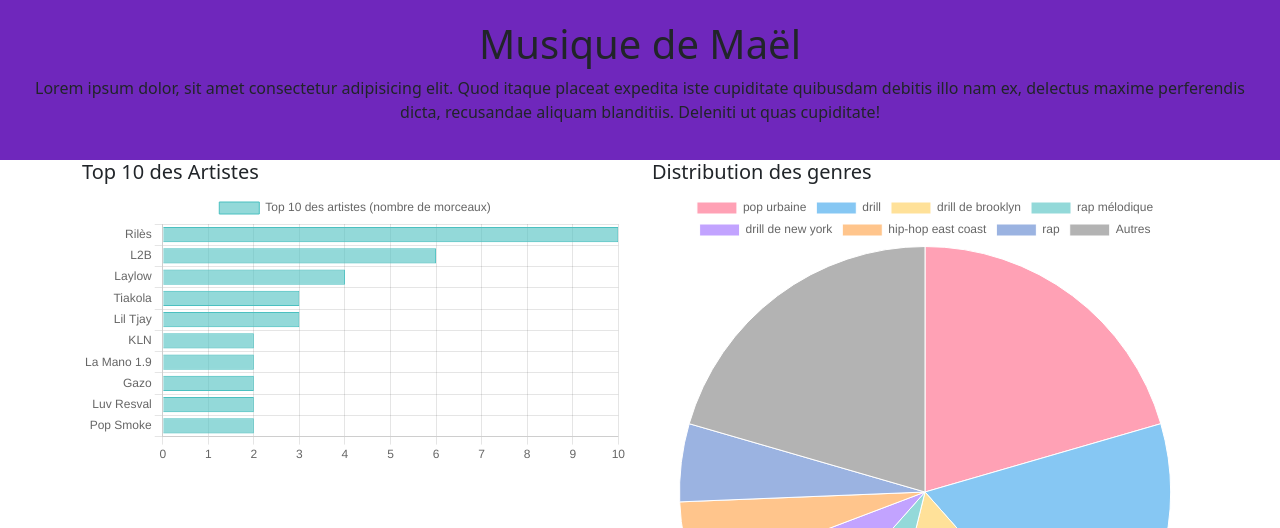
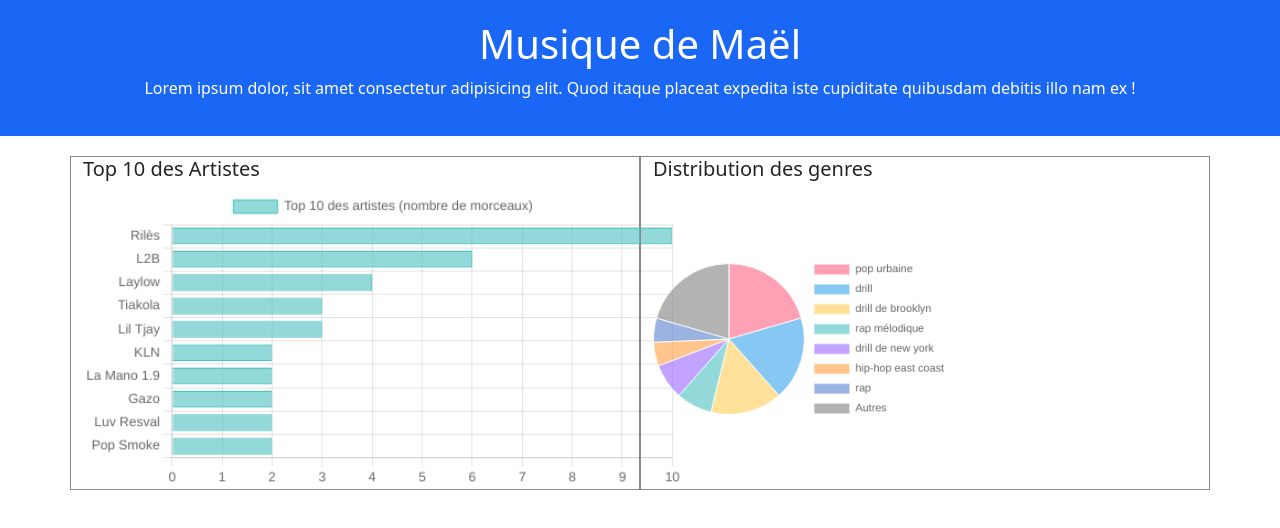
Before and after one commit to MaelT-L/projet-spotify, a plain HTML site: page index.html in a window 1280 px wide. Shown: the top 528 px of the page. Drawn offline with nearby package versions, Linux system fonts and the light colour scheme.

Commit message:
Start the css

```diff
--- a/index.html
+++ b/index.html
@@ -16,21 +16,19 @@
       <h1>Musique de Maël</h1>
       <p>
         Lorem ipsum dolor, sit amet consectetur adipisicing elit. Quod itaque
-        placeat expedita iste cupiditate quibusdam debitis illo nam ex, delectus
-        maxime perferendis dicta, recusandae aliquam blanditiis. Deleniti ut
-        quas cupiditate!
+        placeat expedita iste cupiditate quibusdam debitis illo nam ex !
       </p>
     </div>
     <!-- Container Graphiques -->
     <div class="container">
       <div id="graphs" class="row">
         <!-- Graphique 1 -->
-        <div class="col-md-6">
+        <div class="col-md-6 graph1">
           <h5>Top 10 des Artistes</h5>
           <canvas id="graph1"></canvas>
         </div>
         <!-- Graphique 2 -->
-        <div class="col-md-6">
+        <div class="col-md-6 graph2">
           <h5>Distribution des genres</h5>
           <canvas id="graph2"></canvas>
         </div>
@@ -39,7 +37,8 @@
     <!-- Container Tableau -->
     <div class="container">
       <div class="row">
-        <div class="col-12">
+        <div class="col-1"></div>
+        <div class="col-10">
           <div class="table-responsive">
             <table
               class="table table-bordered align-middle table-hover"
@@ -57,6 +56,7 @@
             </table>
           </div>
         </div>
+        <div class="col-1"></div>
       </div>
     </div>
     <!-- Container Albums populaires -->
--- a/script/script.js
+++ b/script/script.js
@@ -96,7 +96,12 @@ fetch('data/data.json')
       }]
       },
       options: {
-        responsive: true
+      responsive: true,
+      plugins: {
+        legend: {
+        position: 'right'
+        }
+      }
       }
     });
   })
--- a/style/style.css
+++ b/style/style.css
@@ -1,5 +1,25 @@
 #header {
-    background-color: #6f27bc;
+    background-color: #1a67f6;
+    color: white;
+    text-align: center;
     padding: 20px;
-    text-align: center;
+    margin-bottom: 20px;
 }
+
+#graphs {
+    margin-bottom: 40px;
+}
+
+
+.graph1 {
+    border:#898989 1px solid;
+}
+
+.graph2 {
+    border:#898989 1px solid;
+}
+
+canvas {
+  height: 300px !important;
+  width: auto !important;
+}
```
Lines whose indentation alone changed are shown as unchanged.
